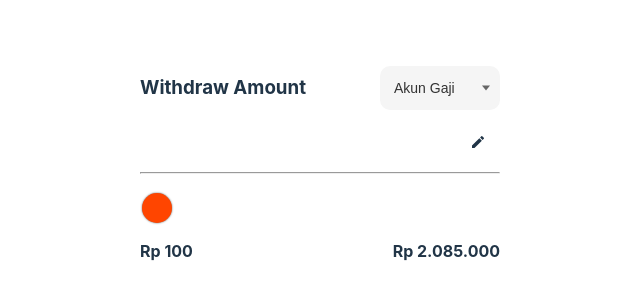
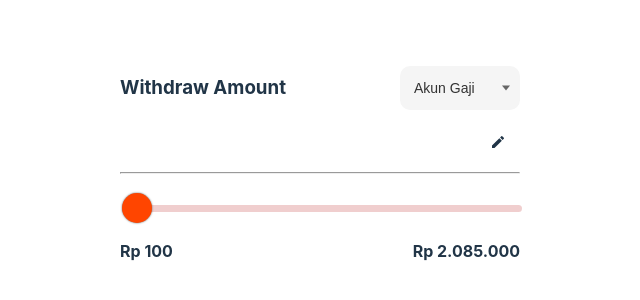
Before and after one commit to ErgaAsDev/casestudy-gajigesa, a React (Vite) app: page / in a window 1280 px wide. Shown: the part 230-530 px from the top of the page, without its empty margins (320-960 px from the left). Built offline with nearby package versions, Linux system fonts and the light colour scheme.

Commit message:
Changed the component name and updated the css

```diff
--- a/src/App.jsx
+++ b/src/App.jsx
@@ -1,7 +1,7 @@
 import React, { useEffect } from "react";
 import { useDispatch, useSelector } from "react-redux";
 import { fetchAccountsData } from "./actions/accountActions";
-import Dropdown from "./components/Dropdown";
+import AkunContainer from "./components/AkunContainer";
 
 
 function App() {
@@ -19,7 +19,7 @@ function App() {
 
   return (
     <div className="main-container">
-      <Dropdown accounts={accounts} />
+      <AkunContainer accounts={accounts} />
     </div>
   );
 }
--- a/src/components/Dropdown.jsx
+++ b/src/components/AkunContainer.jsx
@@ -11,7 +11,7 @@ const Dropdown = ({ accounts }) => {
     sliderValue,
     handleSliderChange,
   } = useSelectChange();
-  console.log(sliderValue);
+
   return (
     <div className="dropdown-container">
       <div className="dropdown-frame">
--- a/src/index.css
+++ b/src/index.css
@@ -72,7 +72,7 @@ button:focus-visible {
 /* MAIN CONTAINER */
 
 .main-container {
-  width: 360px;
+  width: 400px;
   margin: 0 auto;
 }
 
@@ -150,7 +150,7 @@ input[type="range"] {
   margin-right: 15px;
   width: 100%;
   height: 7px;
-  background: rgba(255, 255, 255, 0.6);
+  background: rgba(230, 173, 173, 0.6);
   border-radius: 5px;
   background-image: linear-gradient(#ff4500, #ff4500);
   background-size: 0% 100%;
```
